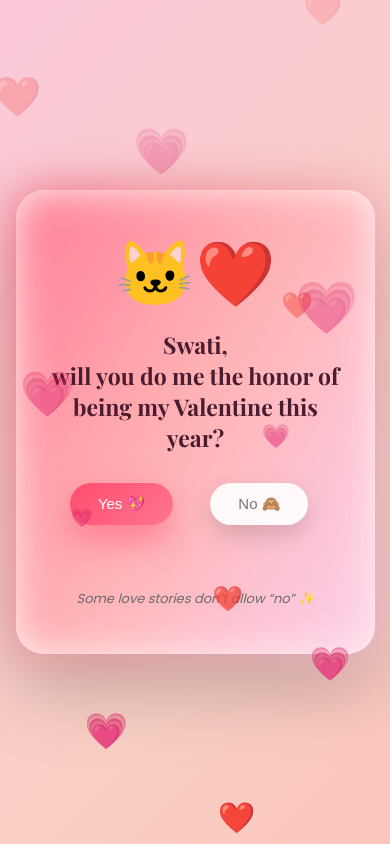
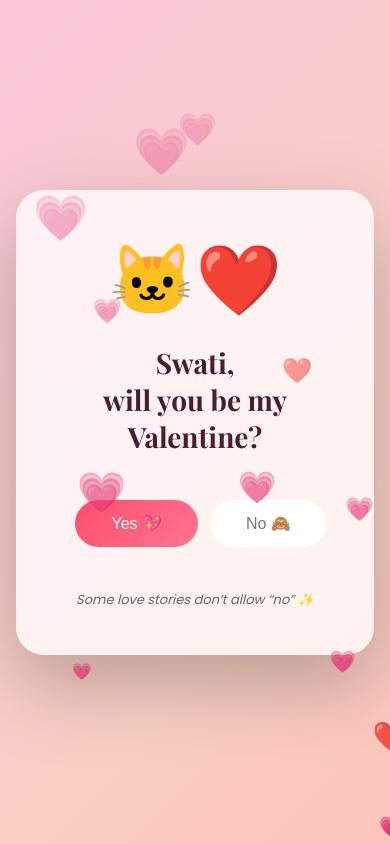
Before and after one commit to smitsun/Valentine, a plain HTML site: page index.html in a window 390 px wide. Drawn offline with nearby package versions, Linux system fonts and the light colour scheme.

Commit message:
Update index.html

```diff
--- a/index.html
+++ b/index.html
@@ -5,163 +5,88 @@
 <meta name="viewport" content="width=device-width, initial-scale=1.0"/>
 <title>Be My Valentine 💘</title>
 
-  <!-- Fonts -->
 <link href="https://fonts.googleapis.com/css2?family=Playfair+Display:wght@500;600;700&family=Poppins:wght@300;400;500&display=swap" rel="stylesheet">
-
-  <!-- Confetti -->
 <script src="https://cdn.jsdelivr.net/npm/canvas-confetti@1.6.0/dist/confetti.browser.min.js"></script>
 
 <style>
-    * {
-      box-sizing: border-box;
-      margin: 0;
-      padding: 0;
+*{margin:0;padding:0;box-sizing:border-box}
+body{
+  min-height:100vh;
+  display:flex;
+  justify-content:center;
+  align-items:center;
+  background:linear-gradient(-45deg,#ff9a9e,#fad0c4,#fbc2eb,#a18cd1);
+  background-size:400% 400%;
+  animation:bgMove 12s infinite;
+  font-family:Poppins,sans-serif;
+  overflow:hidden;
 }
-
-    body {
-      min-height: 100vh;
-      display: flex;
-      align-items: center;
-      justify-content: center;
-      background: linear-gradient(-45deg, #ff9a9e, #fad0c4, #fbc2eb, #a18cd1);
-      background-size: 400% 400%;
-      animation: bgMove 12s ease infinite;
-      font-family: "Poppins", sans-serif;
-      overflow: hidden;
+@keyframes bgMove{
+  0%{background-position:0% 50%}
+  50%{background-position:100% 50%}
+  100%{background-position:0% 50%}
 }
-
-    @keyframes bgMove {
-      0% { background-position: 0% 50%; }
-      50% { background-position: 100% 50%; }
-      100% { background-position: 0% 50%; }
+.card{
+  width:min(92%,420px);
+  padding:40px 30px 45px;
+  background:rgba(255,255,255,.75);
+  backdrop-filter:blur(18px);
+  border-radius:28px;
+  text-align:center;
+  box-shadow:0 30px 80px rgba(0,0,0,.25);
 }
-
-    /* Card */
-    .card {
-      width: min(92%, 420px);
-      padding: 40px 30px 45px;
-      background: rgba(255, 255, 255, 0.75);
-      backdrop-filter: blur(18px);
-      border-radius: 28px;
-      text-align: center;
-      box-shadow:
-        0 30px 80px rgba(0,0,0,0.25),
-        inset 0 0 0 1px rgba(255,255,255,0.4);
-      position: relative;
-      animation: cardIn 1.1s ease;
+.emoji{
+  font-size:68px;
+  margin-bottom:12px;
+  animation:heartbeat 1.8s infinite;
 }
-
-    @keyframes cardIn {
-      from { opacity: 0; transform: translateY(30px) scale(0.95); }
-      to { opacity: 1; transform: translateY(0) scale(1); }
+@keyframes heartbeat{
+  0%,100%{transform:scale(1)}
+  50%{transform:scale(1.12)}
 }
-
-    /* Glow ring */
-    .card::before {
-      content: "";
-      position: absolute;
-      inset: -2px;
-      border-radius: 30px;
-      background: linear-gradient(120deg, #ff4d6d, #ff9a9e, #fbc2eb);
-      z-index: -1;
-      filter: blur(20px);
-      opacity: 0.7;
+h2{
+  font-family:"Playfair Display",serif;
+  font-size:28px;
+  color:#4a1c2f;
+  margin-bottom:30px;
 }
-
-    .emoji {
-      font-size: 68px;
-      margin-bottom: 12px;
-      animation: heartbeat 1.8s infinite;
+.buttons{
+  position:relative;
+  height:80px;
 }
-
-    @keyframes heartbeat {
-      0%,100% { transform: scale(1); }
-      25% { transform: scale(1.08); }
-      50% { transform: scale(1); }
-      75% { transform: scale(1.12); }
+button{
+  position:absolute;
+  padding:14px 36px;
+  border-radius:40px;
+  border:none;
+  font-size:16px;
+  cursor:pointer;
 }
-
-    h2 {
-      font-family: "Playfair Display", serif;
-      font-size: 28px;
-      color: #4a1c2f;
-      margin-bottom: 30px;
-      line-height: 1.35;
+#yes{
+  left:10%;
+  top:15px;
+  background:linear-gradient(135deg,#ff4d6d,#ff758f);
+  color:#fff;
 }
-
-    .buttons {
-      position: relative;
-      height: 78px;
+#no{
+  left:55%;
+  top:15px;
+  background:#fff;
+  color:#777;
 }
-
-    button {
-      position: absolute;
-      padding: 14px 36px;
-      border-radius: 40px;
-      border: none;
-      font-size: 16px;
-      font-weight: 500;
-      cursor: pointer;
-      transition: all 0.25s ease;
-      box-shadow: 0 10px 25px rgba(0,0,0,0.15);
+.hint{
+  margin-top:25px;
+  font-size:13px;
+  font-style:italic;
+  color:#666;
 }
-
-    button:active {
-      transform: scale(0.94);
+.heart{
+  position:absolute;
+  bottom:-20px;
+  animation:floatUp linear forwards;
 }
-
-    #yes {
-      left: 12%;
-      background: linear-gradient(135deg, #ff4d6d, #ff758f);
-      color: #fff;
-      box-shadow: 0 15px 35px rgba(255,77,109,0.55);
-    }
-
-    #yes:hover {
-      transform: translateY(-3px);
-      box-shadow: 0 20px 40px rgba(255,77,109,0.7);
-    }
-
-    #no {
-      left: 55%;
-      background: rgba(255,255,255,0.9);
-      color: #777;
-    }
-
-    .hint {
-      margin-top: 28px;
-      font-size: 13px;
-      color: #6b6b6b;
-      font-style: italic;
-    }
-
-    /* Floating depth hearts */
-    .heart {
-      position: absolute;
-      bottom: -20px;
-      animation: floatUp linear forwards;
-      pointer-events: none;
-      filter: blur(0.3px);
-    }
-
-    @keyframes floatUp {
-      from {
-        transform: translateY(0) scale(1);
-        opacity: 1;
-      }
-      to {
-        transform: translateY(-120vh) scale(1.8);
-        opacity: 0;
-      }
-    }
-
-    /* Responsive */
-    @media (max-width: 480px) {
-      h2 { font-size: 23px; }
-      .emoji { font-size: 58px; }
-      button { padding: 12px 28px; font-size: 15px; }
-      #yes { left: 8%; }
-      #no { left: 55%; }
+@keyframes floatUp{
+  to{transform:translateY(-120vh) scale(1.8);opacity:0}
 }
 </style>
 </head>
@@ -170,7 +95,7 @@
 
 <div class="card">
   <div class="emoji">🐱❤️</div>
-    <h2>Swati,<br>will you do me the honor of being my Valentine this year?</h2>
+  <h2>Swati,<br>will you be my Valentine?</h2>
 
   <div class="buttons">
     <button id="yes">Yes 💖</button>
@@ -180,33 +105,42 @@
   <div class="hint">Some love stories don’t allow “no” ✨</div>
 </div>
 
-  <!-- Sounds -->
+<!-- AUDIO -->
+<audio id="mirrors" src="mirrors.mp3" preload="auto"></audio>
 <audio id="hoverSound" src="https://assets.mixkit.co/sfx/preview/mixkit-cartoon-voice-laugh-343.mp3"></audio>
-  <audio id="yesSound" src="https://assets.mixkit.co/sfx/preview/mixkit-achievement-bell-600.mp3"></audio>
 
 <script>
 const noBtn = document.getElementById("no");
 const yesBtn = document.getElementById("yes");
-    const card = document.querySelector(".card");
+const container = document.querySelector(".buttons");
+const mirrors = document.getElementById("mirrors");
 const hoverSound = document.getElementById("hoverSound");
-    const yesSound = document.getElementById("yesSound");
 
-    noBtn.addEventListener("mouseenter", () => {
+noBtn.addEventListener("mouseenter", moveNo);
+noBtn.addEventListener("click", moveNo);
+
+function moveNo(){
   hoverSound.currentTime = 0;
   hoverSound.play();
-
-      const cardRect = card.getBoundingClientRect();
-      const btnRect = noBtn.getBoundingClientRect();
-
-      const maxX = cardRect.width - btnRect.width - 10;
-      const maxY = cardRect.height - btnRect.height - 10;
-
-      noBtn.style.left = Math.random() * maxX + "px";
-      noBtn.style.top = Math.random() * maxY + "px";
-    });
+  const c = container.getBoundingClientRect();
+  const b = noBtn.getBoundingClientRect();
+  noBtn.style.left = Math.random() * (c.width - b.width) + "px";
+  noBtn.style.top  = Math.random() * (c.height - b.height) + "px";
+}
 
 yesBtn.addEventListener("click", () => {
-      yesSound.play();
+  mirrors.volume = 0.85;
+
+  // ✅ START AT 1:05 (65 seconds)
+  if (mirrors.readyState >= 2) {
+    mirrors.currentTime = 65;
+    mirrors.play();
+  } else {
+    mirrors.addEventListener("loadedmetadata", () => {
+      mirrors.currentTime = 65;
+      mirrors.play();
+    }, { once: true });
+  }
 
   confetti({
     particleCount: 260,
@@ -216,22 +150,19 @@
 
   setTimeout(() => {
     alert("YAY 💕 I can’t wait for Valentine’s Day with you!");
-      }, 500);
+  }, 600);
 });
 
-    function createHeart() {
-      const heart = document.createElement("div");
-      heart.className = "heart";
-      heart.innerHTML = Math.random() > 0.5 ? "❤️" : "💗";
-      heart.style.left = Math.random() * 100 + "vw";
-      heart.style.fontSize = Math.random() * 22 + 14 + "px";
-      heart.style.animationDuration = Math.random() * 3 + 4 + "s";
-      heart.style.opacity = Math.random() * 0.5 + 0.4;
-
-      document.body.appendChild(heart);
-      setTimeout(() => heart.remove(), 8000);
+function createHeart(){
+  const h = document.createElement("div");
+  h.className = "heart";
+  h.innerHTML = Math.random() > 0.5 ? "❤️" : "💗";
+  h.style.left = Math.random() * 100 + "vw";
+  h.style.fontSize = Math.random() * 22 + 14 + "px";
+  h.style.animationDuration = Math.random() * 3 + 4 + "s";
+  document.body.appendChild(h);
+  setTimeout(() => h.remove(), 8000);
 }
-
 setInterval(createHeart, 380);
 </script>
 
```
Lines whose indentation alone changed are shown as unchanged.
